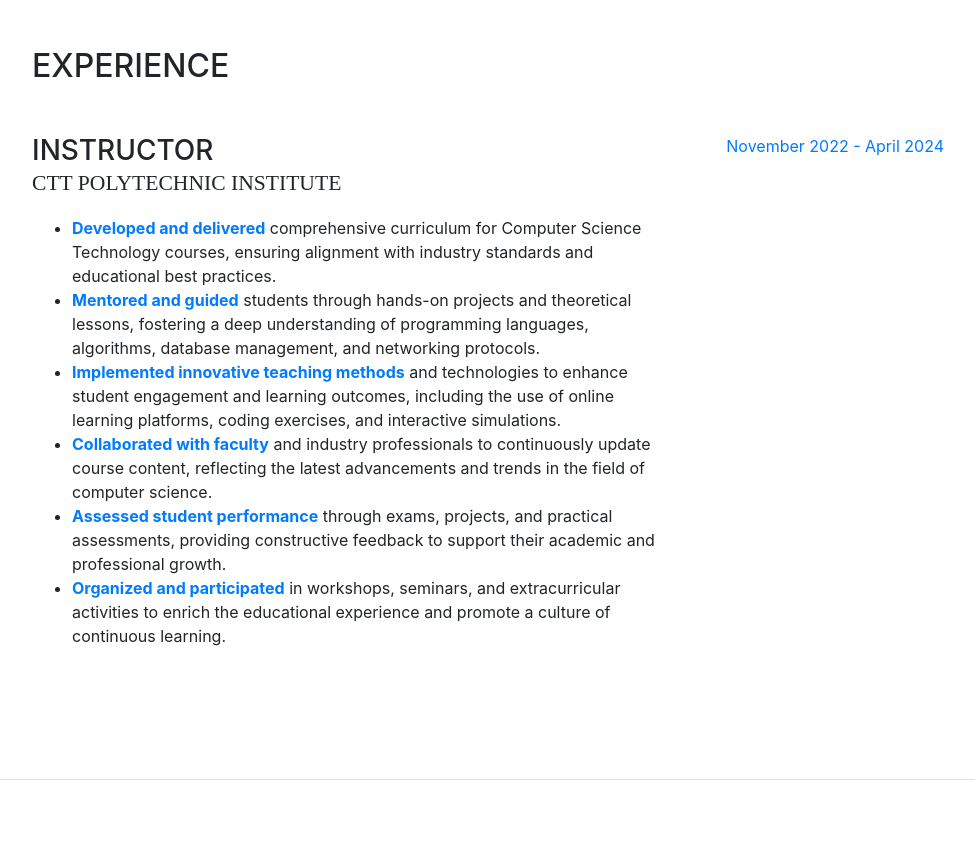
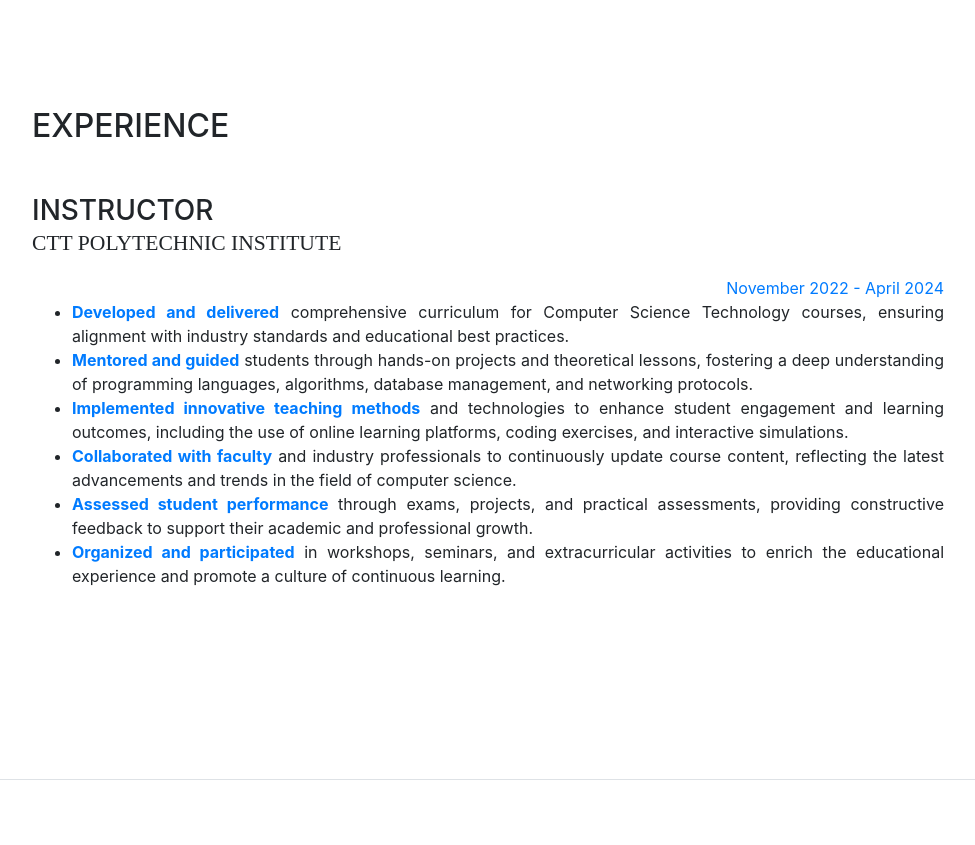
Before and after one commit to cseruhul/cseruhul.github.io, a website with bundled scripts: page index.html in a window 1280 px wide. Shown: the part 820-1665 px from the top of the page, without its empty margins (288-1263 px from the left). Built offline with nearby package versions, Linux system fonts and the light colour scheme; a web font is replaced by a local one.

```diff
--- a/index.html
+++ b/index.html
@@ -140,7 +140,7 @@
               >
               <a
                 href="resume_of_ruhul_amin.pdf"
-                class="btn mx-5"
+                class="btn my-5"
                 id="myBtn2"
                 style="width: 130px"
                 >Download CV</a
@@ -192,12 +192,15 @@
           <h2 class="mb-5">Experience</h2>
 
           <div class="resume-item d-flex flex-column flex-md-row mb-5">
-            <div class="resume-content mr-auto">
+            <div class="resume-content mr-auto text-justify">
               <h3 class="mb-0">Instructor</h3>
               <div class="subheading mb-3">CTT Polytechnic Institute</div>
+              <div class="resume-date text-md-right">
+                <span class="text-primary">November 2022 - April 2024</span>
+              </div>
               <ul>
                 <li>
-                  <span class="text-primary"
+                  <span class="text-primary text-justify"
                     ><b>Developed and delivered</b></span
                   >
                   comprehensive curriculum for Computer Science Technology
@@ -205,13 +208,15 @@
                   educational best practices.
                 </li>
                 <li>
-                  <span class="text-primary"><b>Mentored and guided</b></span>
+                  <span class="text-primary text-justify"
+                    ><b>Mentored and guided</b></span
+                  >
                   students through hands-on projects and theoretical lessons,
                   fostering a deep understanding of programming languages,
                   algorithms, database management, and networking protocols.
                 </li>
                 <li>
-                  <span class="text-primary"
+                  <span class="text-primary text-justify"
                     ><b>Implemented innovative teaching methods</b></span
                   >
                   and technologies to enhance student engagement and learning
@@ -219,7 +224,7 @@
                   coding exercises, and interactive simulations.
                 </li>
                 <li>
-                  <span class="text-primary"
+                  <span class="text-primary text-justify"
                     ><b>Collaborated with faculty</b></span
                   >
                   and industry professionals to continuously update course
@@ -227,7 +232,7 @@
                   field of computer science.
                 </li>
                 <li>
-                  <span class="text-primary"
+                  <span class="text-primary text-justify"
                     ><b>Assessed student performance</b></span
                   >
                   through exams, projects, and practical assessments, providing
@@ -243,9 +248,6 @@
                   continuous learning.
                 </li>
               </ul>
-            </div>
-            <div class="resume-date text-md-right">
-              <span class="text-primary">November 2022 - April 2024</span>
             </div>
           </div>
         </div>
```
